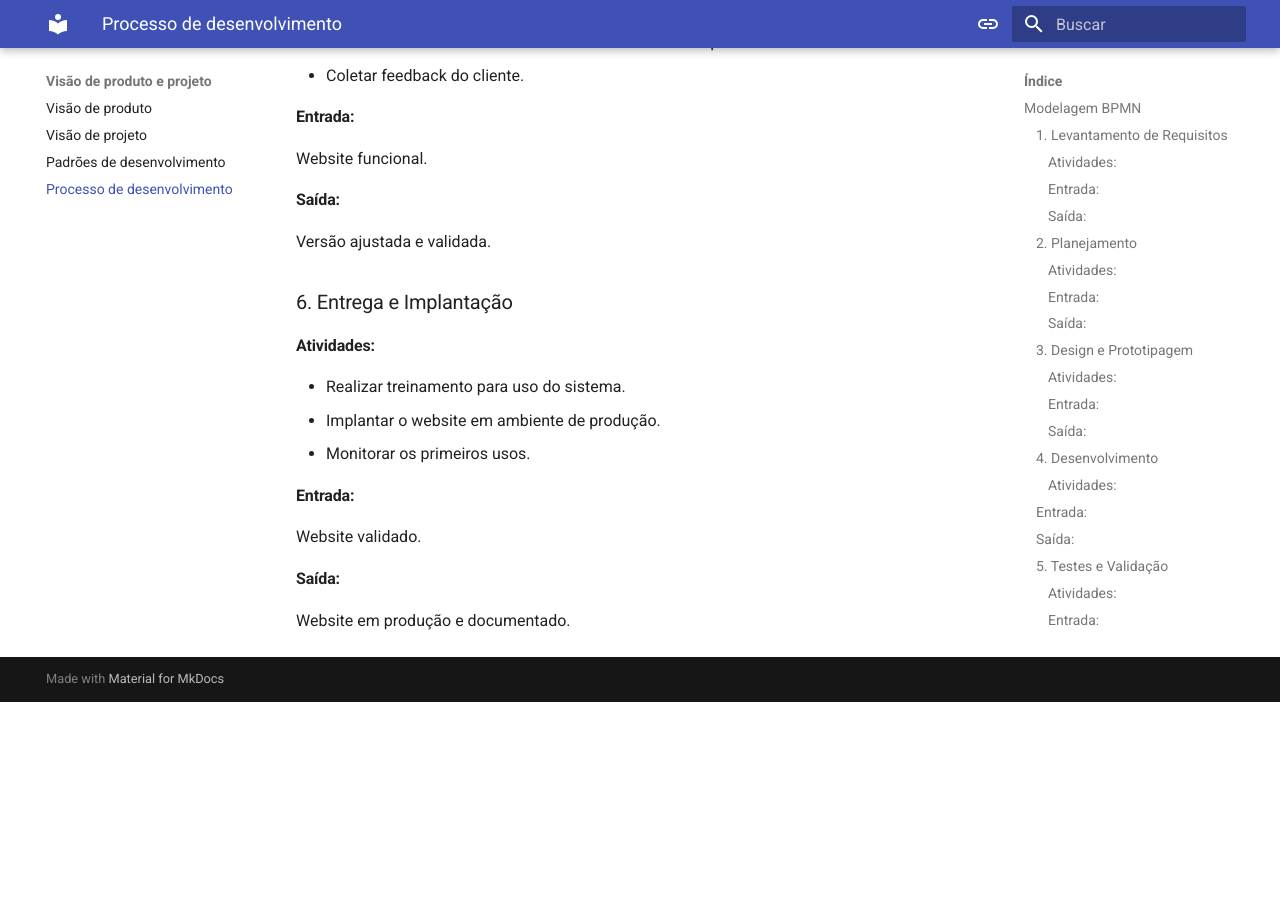
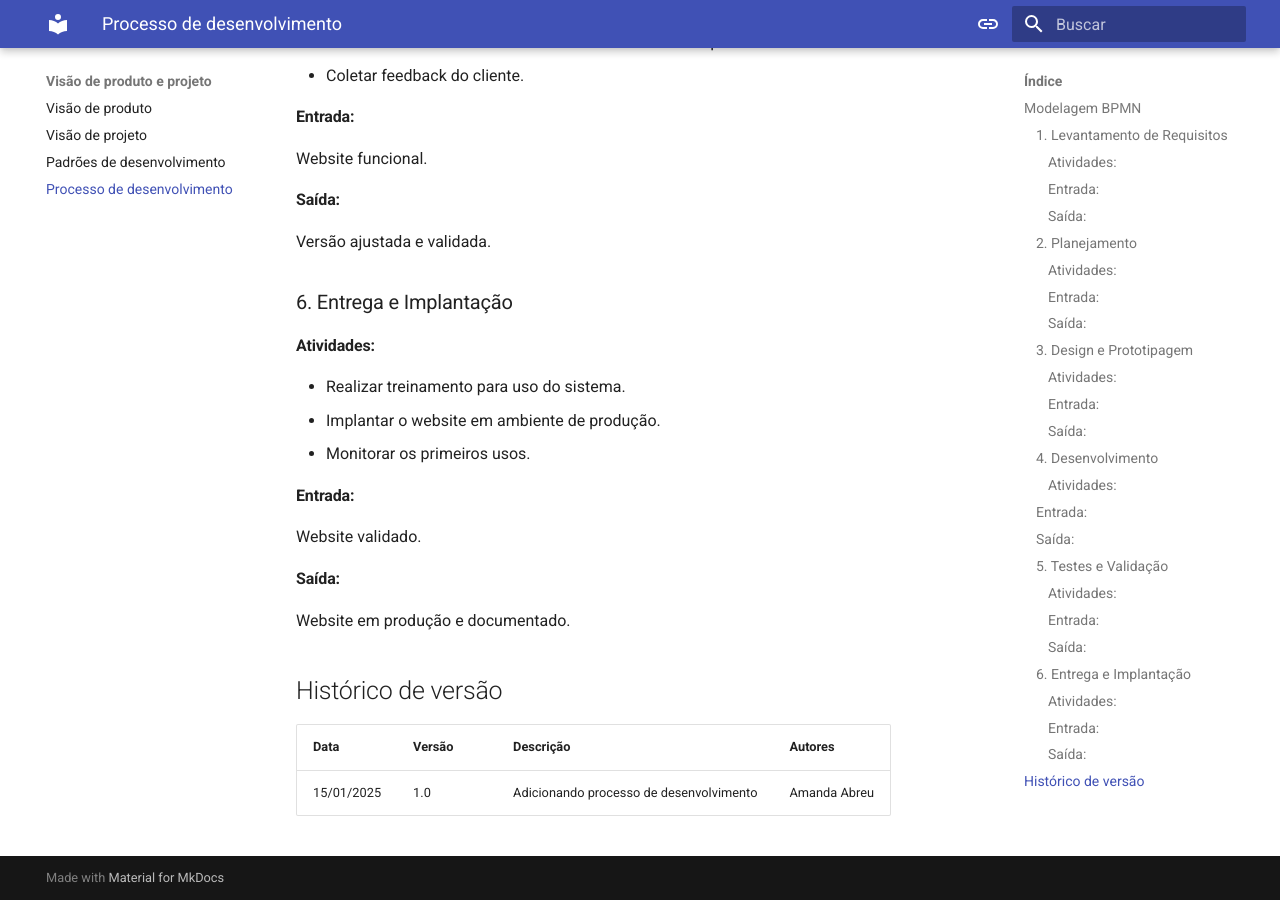
Before and after one commit to FGA-REQ/2024.2-Kingsman, an MkDocs documentation site: the page built from gitpages/process.md, in a window 1280 px wide and 900 px high, scrolled down 2253 px. Built offline with MkDocs 1.6.1 and Material for MkDocs 9.7.7, drawn with Linux system fonts in a browser that asks for light colours; before the commit the page ends 2955 px from its top, so only the background shows below that.

Commit message:
inserindo versao

```diff
--- a/gitpages/process.md
+++ b/gitpages/process.md
@@ -76,3 +76,9 @@ Versão ajustada e validada.
 Website validado.
 #### Saída:
 Website em produção e documentado.
+
+## Histórico de versão
+
+|Data|Versão|Descrição|Autores|
+|--|--|--|--|
+|15/01/2025|1.0|Adicionando processo de desenvolvimento|Amanda Abreu|
```
